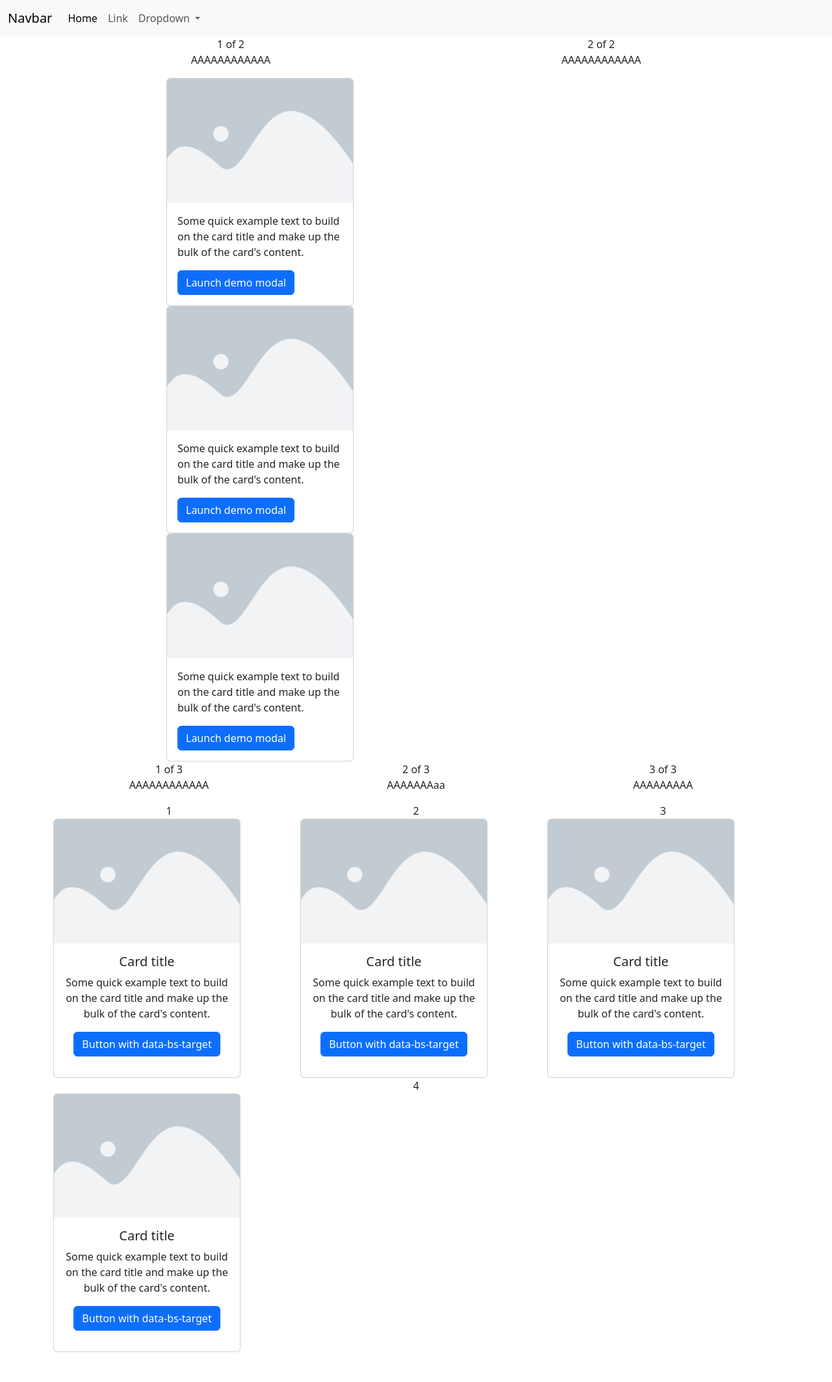
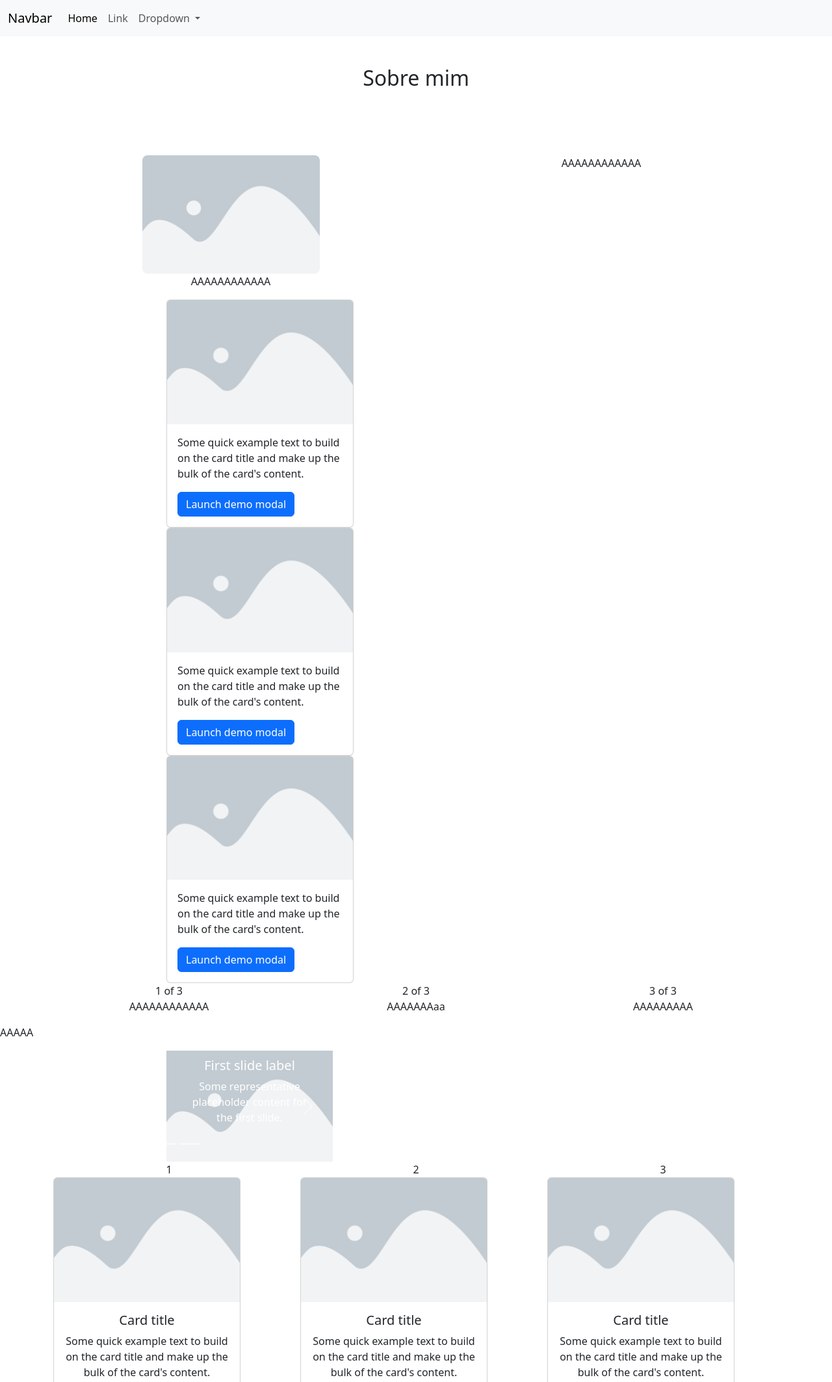
Before and after one commit to JoArthur8/CurriculoBootstrap, a plain HTML site: page index.html in a window 1280 px wide. Shown: the top 2127 px of the page at 65% size. Before the commit the page ends 2081 px from the top, so only its background shows below. Drawn offline with Linux system fonts and the light colour scheme.

Commit message:
MaisPlaceholders

```diff
--- a/css/estilo.css
+++ b/css/estilo.css
@@ -1,7 +1,20 @@
-.socioemocional {
+.socioemocional , .portfolio .carousel {
     padding-left: 20%;
 }
 .carousel {
 
-    width: 30%;
+    width: 40%;
 }
+/* Consertar carrosel depois */
+h1{
+    font-size: 2rem;
+    line-height: 1rem;
+    margin-top: 5%;
+    margin-bottom: 10%;
+}
+.sobreimg{
+    width: 50%;
+    border-radius: 0.5rem;
+    justify-self: center;
+    align-self: center;
+}
--- a/index.html
+++ b/index.html
@@ -48,16 +48,18 @@
       <section class="sobre">
         <!-- Coluna de grid 2 (OK)-->
         <div class="container text-center">
+          <h1> Sobre mim</h1>
         <div class="row">
           <div class="col">
-            1 of 2
 
+            <img class="sobreimg" src="img/elementor-placeholder-image.png" alt="">
+            <!-- Colocar uma foto minha aqui depois -->
             <p>AAAAAAAAAAAA</p>
           </div>
           <div class="col">
-            2 of 2
+            <!-- Colocar um textinho de sobre mim depois -->
+            <p>AAAAAAAAAAAA</p>
 
-            <p>AAAAAAAAAAAA</p>
           </div>
         </div>
         </div>
@@ -67,6 +69,7 @@
         <div class="card" style="width: 18rem;">
           <img src="img/elementor-placeholder-image.png" class="card-img-top" alt="...">
           <div class="card-body">
+            <!--  -->
             <p class="card-text">Some quick example text to build on the card title and make up the bulk of the card's content.</p>
             <!-- Button trigger modal -->
         <button type="button" class="btn btn-primary" data-bs-toggle="modal" data-bs-target="#exampleModal">
@@ -162,14 +165,17 @@
             <div class="col">
               1 of 3
               <p>AAAAAAAAAAAA</p>
+              <!-- Tacar bagulho da escola -->
             </div>
             <div class="col">
               2 of 3
               <p>AAAAAAAaa</p>
+              <!-- Tacar nada pq não sou Clt -->
             </div>
             <div class="col">
               3 of 3
               <p>AAAAAAAAA</p>
+              <!-- Tacar as medalhas/certificado da obmep -->
             </div>
           </div>
         </div>
@@ -178,7 +184,46 @@
       <section class="portfolio">
         <!-- Projetos escolares e projetos alternativos (Temos que começar o projeto aula de lan house um dia) -->
         <!-- Carrousel -->
-
+        <p>AAAAA</p>
+        <!-- Consertar o Carrousel depois -->
+        <div id="carouselExampleCaptions" class="carousel slide">
+          <div class="carousel-indicators">
+            <button type="button" data-bs-target="#carouselExampleCaptions" data-bs-slide-to="0" class="active" aria-current="true" aria-label="Slide 1"></button>
+            <button type="button" data-bs-target="#carouselExampleCaptions" data-bs-slide-to="1" aria-label="Slide 2"></button>
+            <button type="button" data-bs-target="#carouselExampleCaptions" data-bs-slide-to="2" aria-label="Slide 3"></button>
+          </div>
+          <div class="carousel-inner">
+            <div class="carousel-item active">
+              <img src="img/elementor-placeholder-image.png" class="d-block w-100" alt="...">
+              <div class="carousel-caption d-none d-md-block">
+                <h5>First slide label</h5>
+                <p>Some representative placeholder content for the first slide.</p>
+              </div>
+            </div>
+            <div class="carousel-item">
+              <img src="img/elementor-placeholder-image.png" class="d-block w-100" alt="...">
+              <div class="carousel-caption d-none d-md-block">
+                <h5>Second slide label</h5>
+                <p>Some representative placeholder content for the second slide.</p>
+              </div>
+            </div>
+            <div class="carousel-item">
+              <img src="img/elementor-placeholder-image.png" class="d-block w-100" alt="...">
+              <div class="carousel-caption d-none d-md-block">
+                <h5>Third slide label</h5>
+                <p>Some representative placeholder content for the third slide.</p>
+              </div>
+            </div>
+          </div>
+          <button class="carousel-control-prev" type="button" data-bs-target="#carouselExampleCaptions" data-bs-slide="prev">
+            <span class="carousel-control-prev-icon" aria-hidden="true"></span>
+            <span class="visually-hidden">Previous</span>
+          </button>
+          <button class="carousel-control-next" type="button" data-bs-target="#carouselExampleCaptions" data-bs-slide="next">
+            <span class="carousel-control-next-icon" aria-hidden="true"></span>
+            <span class="visually-hidden">Next</span>
+          </button>
+        </div>
       </section>
 
       <section class="habilidades">
@@ -266,6 +311,7 @@
 
     </main>
     <footer>
+      <p>OI</p>
       <!-- Contatos -->
       <!-- Tacar Email, localização, linkedin e github -->
 
```
